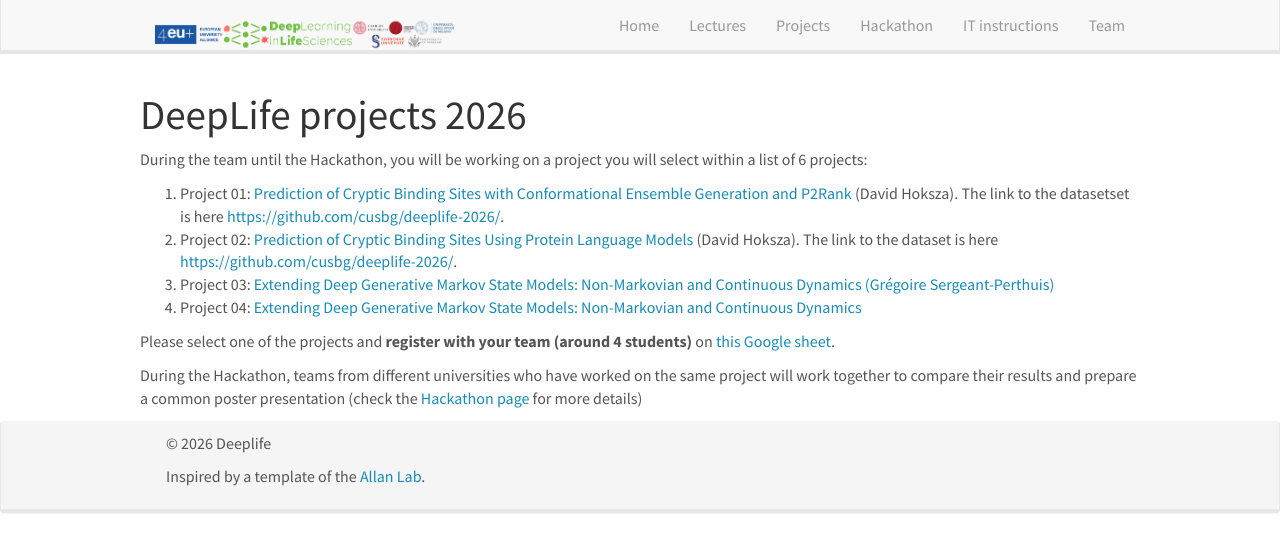
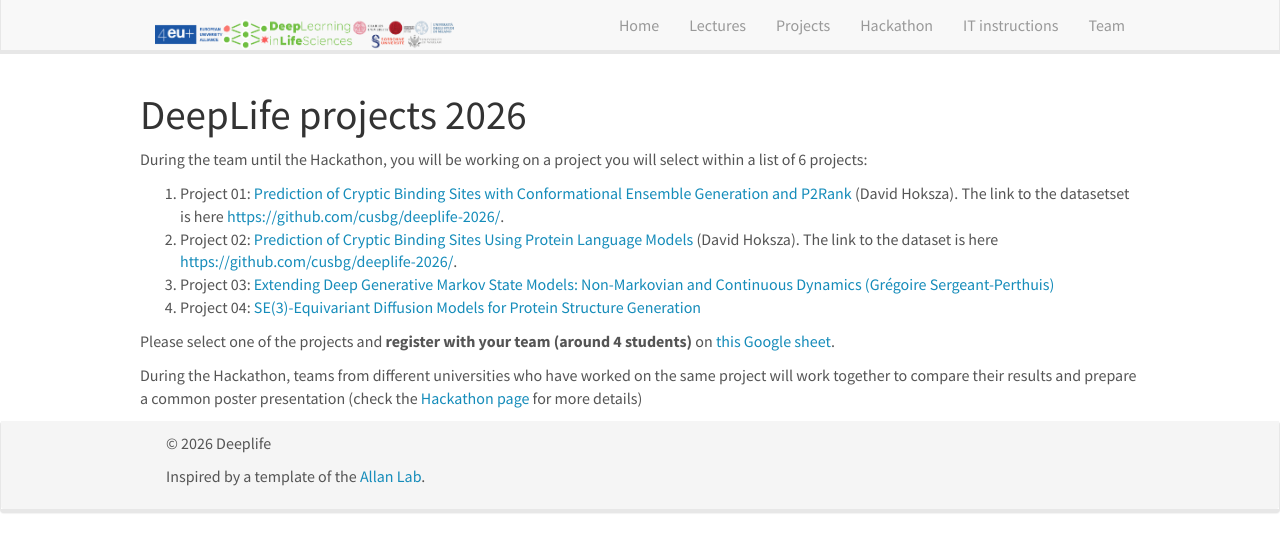
Before and after one commit to GregoireSU/deeplife4eu.github.io, a Jekyll site: the page built from _pages/projects.md, in a window 1280 px wide. Shown: the top 552 px of the page. Built offline with Jekyll 4.4.1, drawn with Linux system fonts in a browser that asks for light colours; nearby versions of some CDN libraries.

Commit message:
update projects

```diff
--- a/_pages/projects.md
+++ b/_pages/projects.md
@@ -12,8 +12,7 @@ During the team until the Hackathon, you will be working on a project you will s
 1. Project 01: <a href="https://drive.google.com/file/d/1JE9V61wvKcRz7aPtYO3dJ1l0hDsCOinX/view?usp=drive_link">Prediction of Cryptic Binding Sites with Conformational Ensemble Generation and P2Rank</a> (David Hoksza). The link to the datasetset is here <a href="https://github.com/cusbg/deeplife-2026/">https://github.com/cusbg/deeplife-2026/</a>.
 2. Project 02: <a href="https://drive.google.com/file/d/16CSXOnEl8Ug-hVuBZvMlPPjXUHLeGJ9g/view?usp=sharing">Prediction of Cryptic Binding Sites Using Protein Language Models</a> (David Hoksza). The link to the dataset is here <a href="https://github.com/cusbg/deeplife-2026/">https://github.com/cusbg/deeplife-2026/</a>.
 3. Project 03: <a href="https://drive.google.com/file/d/17NwklXgX2V-JUcTra4q9WCPUbLLc598f/view?usp=sharing"> Extending Deep Generative Markov State Models: Non-Markovian and Continuous Dynamics (Grégoire Sergeant-Perthuis)</a>
-4. Project 04: <a href="https://drive.google.com/file/d/103t8A6FwMunJDW20i6pO__bJN0GskmVe/view?usp=sharing">Extending Deep Generative Markov State Models: Non-Markovian and Continuous
-Dynamics</a>
+4. Project 04: <a href="https://drive.google.com/file/d/103t8A6FwMunJDW20i6pO__bJN0GskmVe/view?usp=sharing">SE(3)-Equivariant Diffusion Models for Protein Structure Generation</a>
 
 
 Please select one of the projects and **register with your team (around 4 students)** on [this Google sheet](https://docs.google.com/spreadsheets/d/1jaruZRgt_GAXVoAPZNpmOAxR0EFlproKs9zGQmSf4pM/edit?usp=sharing).
```
